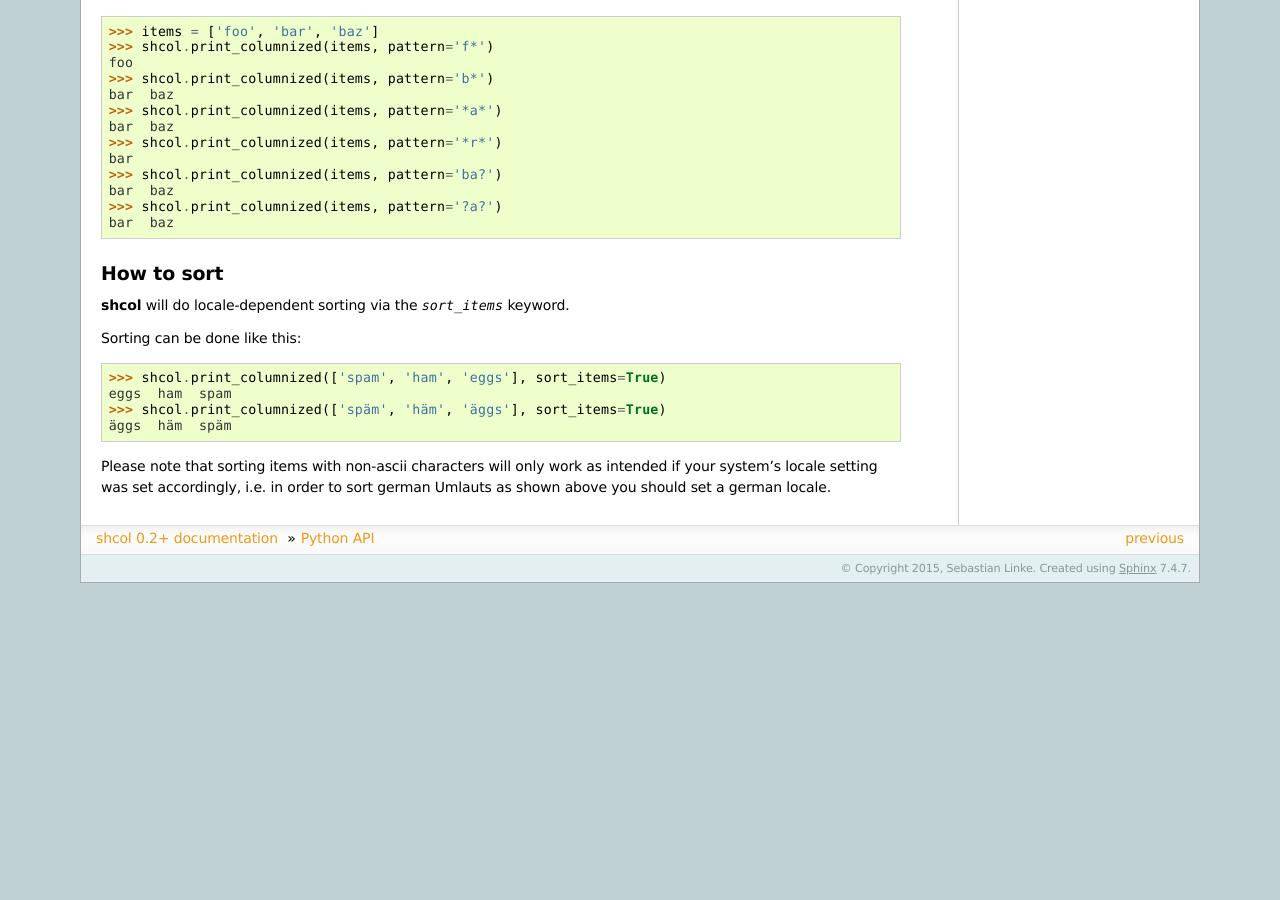
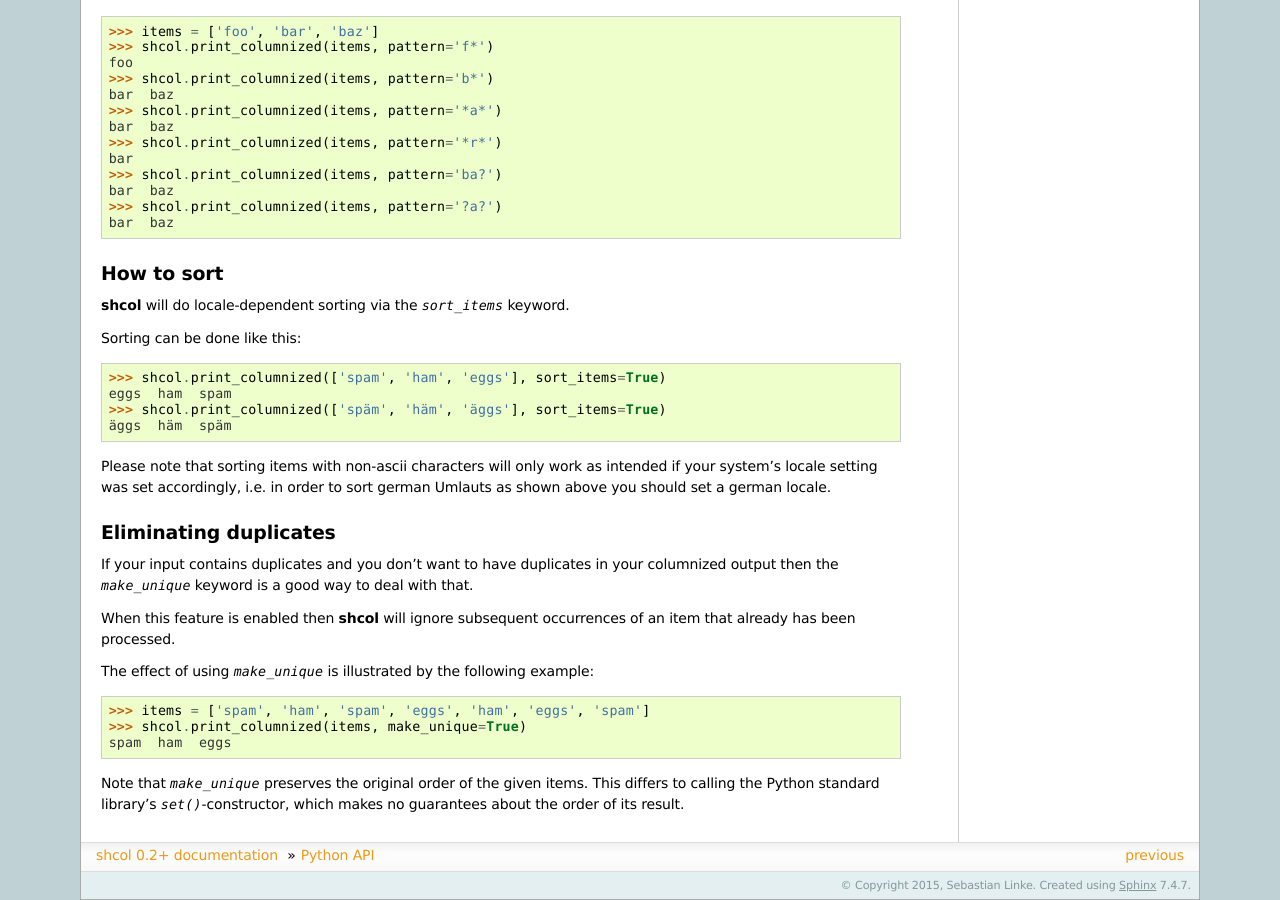
Before and after one commit to seblin/shcol, a Sphinx documentation site: the page built from doc/python-api.rst, in a window 1280 px wide and 900 px high, scrolled down 913 px. Built offline with Sphinx 7.4.7, drawn with Linux system fonts in a browser that asks for light colours; before the commit the page ends 1496 px from its top, so only the background shows below that; some of the changed text lies outside the part shown.

Commit message:
Add section about eliminating duplicates to Python API documentation.

```diff
--- a/doc/python-api.rst
+++ b/doc/python-api.rst
@@ -96,3 +96,26 @@ Sorting can be done like this:
 Please note that sorting items with non-ascii characters will only work as
 intended if your system's locale setting was set accordingly, i.e. in order to
 sort german Umlauts as shown above you should set a german locale.
+
+
+Eliminating duplicates
+----------------------
+
+If your input contains duplicates and you don't want to have duplicates in your
+columnized output then the `make_unique` keyword is a good way to deal with
+that.
+
+When this feature is enabled then :program:`shcol` will ignore subsequent
+occurrences of an item that already has been processed.
+
+The effect of using `make_unique` is illustrated by the following example:
+
+.. code-block:: pycon
+
+   >>> items = ['spam', 'ham', 'spam', 'eggs', 'ham', 'eggs', 'spam']
+   >>> shcol.print_columnized(items, make_unique=True)
+   spam  ham  eggs
+
+Note that `make_unique` preserves the original order of the given items. This
+differs to calling the Python standard library's `set()`-constructor, which
+makes no guarantees about the order of its result.
```
